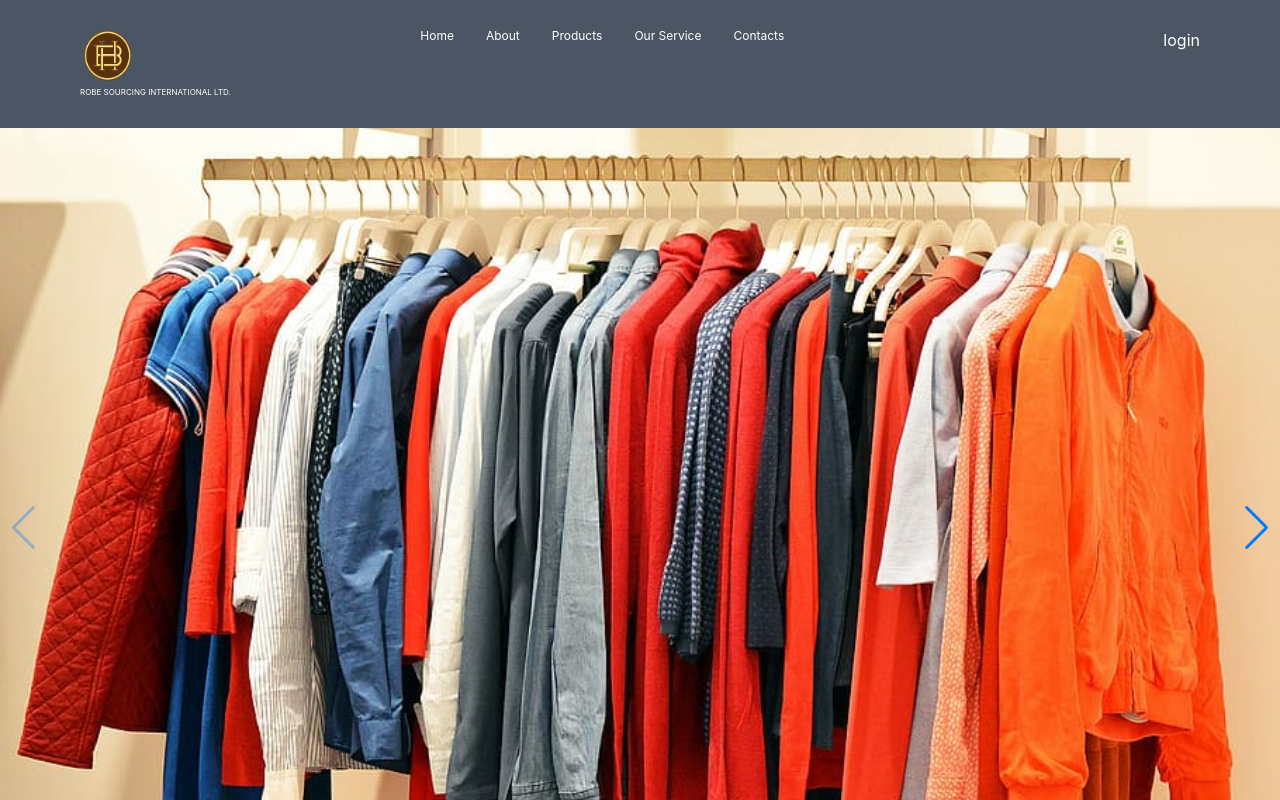
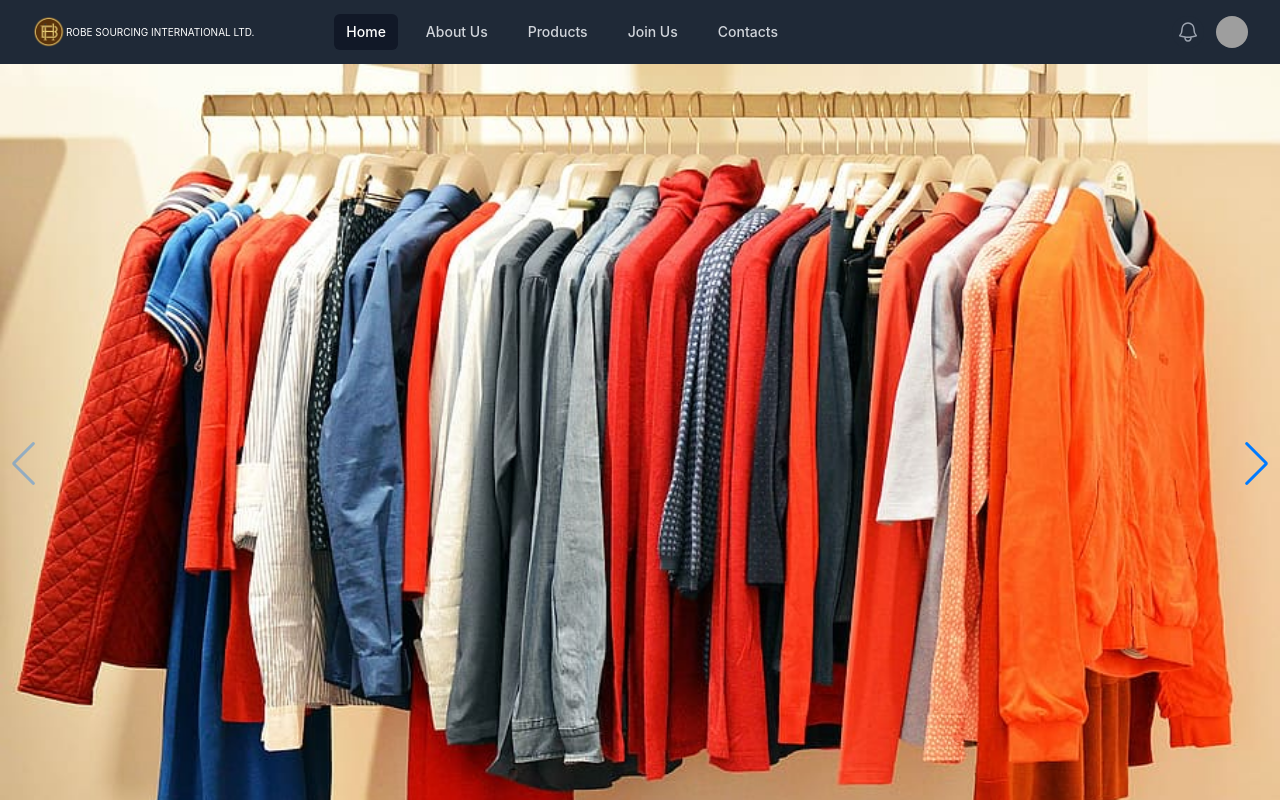
Before and after one commit to sabbirhosssen/Task_Tars_Binary, a React (Create React App) app: page / in a window 1280 px wide. Shown: the top 800 px of the page. Built offline with nearby package versions, Linux system fonts and the light colour scheme; grey boxes are pictures that could not be loaded.

Commit message:
added_topnavbar

```diff
--- a/package.json
+++ b/package.json
@@ -3,6 +3,8 @@
   "version": "0.1.0",
   "private": true,
   "dependencies": {
+    "@headlessui/react": "^1.7.5",
+    "@heroicons/react": "^2.0.13",
     "@testing-library/jest-dom": "^5.16.5",
     "@testing-library/react": "^13.4.0",
     "@testing-library/user-event": "^13.5.0",
--- a/src/Components/Headers/Header.js
+++ b/src/Components/Headers/Header.js
@@ -1,10 +1,11 @@
 import React from 'react';
-import Navbers from './Navbers/Navbers';
+import TopNavbar from './TopNavbar/TopNavbar';
 
 const Header = () => {
     return (
         <div>
-            <Navbers/>
+            {/* <Navbers/> */}
+            <TopNavbar/>
         </div>
     );
 };
--- /dev/null
+++ b/src/Components/Headers/TopNavbar/TopNavbar.js
@@ -0,0 +1,159 @@
+import { Disclosure, Menu, Transition } from '@headlessui/react'
+import { Bars3Icon, BellIcon, XMarkIcon } from '@heroicons/react/24/outline'
+import { Fragment } from 'react'
+import logo from './../../Images/logo-removebg-preview.png'
+
+const navigation = [
+  { name: 'Home', href: '#', current: true },
+  { name: 'About Us', href: '#', current: false },
+  { name: 'Products', href: '#', current: false },
+  { name: 'Join Us', href: '#', current: false },
+  { name: 'Contacts', href: '#', current: false },
+]
+
+function classNames(...classes) {
+  return classes.filter(Boolean).join(' ')
+}
+
+export default function TopNavbar() {
+  return (
+    <Disclosure as="nav" className="bg-gray-800">
+      {({ open }) => (
+        <>
+          <div className="mx-auto max-w-7xl px-2 sm:px-6 lg:px-8">
+            <div className="relative flex h-16 items-center justify-between">
+              <div className="absolute inset-y-0 left-0 flex items-center sm:hidden">
+                {/* Mobile menu button*/}
+                <Disclosure.Button className="inline-flex items-center justify-center rounded-md p-2 text-gray-400 hover:bg-gray-700 hover:text-white focus:outline-none focus:ring-2 focus:ring-inset focus:ring-white">
+                  <span className="sr-only">Open main menu</span>
+                  {open ? (
+                    <XMarkIcon className="block h-6 w-6" aria-hidden="true" />
+                  ) : (
+                    <Bars3Icon className="block h-6 w-6" aria-hidden="true" />
+                  )}
+                </Disclosure.Button>
+              </div>
+              <div className="flex flex-1 items-center justify-center sm:items-stretch sm:justify-start">
+                <div className="flex flex-shrink-0 items-center">
+                  <img
+                    className="block h-8 w-auto lg:hidden"
+                    src={logo}
+                    alt="Your Company"
+                  />
+                  <img
+                    className="hidden h-8 w-auto lg:block"
+                    src={logo}
+                    alt="Your Company"
+                  />
+
+                    <h6 className='inline-block text-xs text-white' style={{fontSize:"10px"}}>ROBE SOURCING INTERNATIONAL LTD.</h6>
+                </div>
+                <div className="hidden sm:ml-6 lg:ml-20 sm:block ">
+                  <div className="flex space-x-4 justify-center justify-items-center">
+                    {navigation.map((item) => (
+                      <a
+                        key={item.name}
+                        href={item.href}
+                        className={classNames(
+                          item.current ? 'bg-gray-900 text-white' : 'text-gray-300 hover:bg-gray-700 hover:text-white',
+                          'px-3 py-2 rounded-md text-sm font-medium'
+                        )}
+                        aria-current={item.current ? 'page' : undefined}
+                      >
+                        {item.name}
+                      </a>
+                    ))}
+                  </div>
+                </div>
+              </div>
+              <div className="absolute inset-y-0 right-0 flex items-center pr-2 sm:static sm:inset-auto sm:ml-6 sm:pr-0">
+                <button
+                  type="button"
+                  className="rounded-full bg-gray-800 p-1 text-gray-400 hover:text-white focus:outline-none focus:ring-2 focus:ring-white focus:ring-offset-2 focus:ring-offset-gray-800"
+                >
+                  <span className="sr-only">View notifications</span>
+                  <BellIcon className="h-6 w-6" aria-hidden="true" />
+                </button>
+
+                {/* Profile dropdown */}
+                <Menu as="div" className="relative ml-3">
+                  <div>
+                    <Menu.Button className="flex rounded-full bg-gray-800 text-sm focus:outline-none focus:ring-2 focus:ring-white focus:ring-offset-2 focus:ring-offset-gray-800">
+                      <span className="sr-only">Open user menu</span>
+                      <img
+                        className="h-8 w-8 rounded-full"
+                        src="https://images.unsplash.com/photo-1472099645785-5658abf4ff4e?ixlib=rb-1.2.1&ixid=eyJhcHBfaWQiOjEyMDd9&auto=format&fit=facearea&facepad=2&w=256&h=256&q=80"
+                        alt=""
+                      />
+                    </Menu.Button>
+                  </div>
+                  <Transition
+                    as={Fragment}
+                    enter="transition ease-out duration-100"
+                    enterFrom="transform opacity-0 scale-95"
+                    enterTo="transform opacity-100 scale-100"
+                    leave="transition ease-in duration-75"
+                    leaveFrom="transform opacity-100 scale-100"
+                    leaveTo="transform opacity-0 scale-95"
+                  >
+                    <Menu.Items className="absolute right-0 z-10 mt-2 w-48 origin-top-right rounded-md bg-white py-1 shadow-lg ring-1 ring-black ring-opacity-5 focus:outline-none">
+                      <Menu.Item>
+                        {({ active }) => (
+                          <a
+                            href="#fh"
+                            className={classNames(active ? 'bg-gray-100' : '', 'block px-4 py-2 text-sm text-gray-700')}
+                          >
+                            Your Profile
+                          </a>
+                        )}
+                      </Menu.Item>
+                      <Menu.Item>
+                        {({ active }) => (
+                          <a
+                            href="#f"
+                            className={classNames(active ? 'bg-gray-100' : '', 'block px-4 py-2 text-sm text-gray-700')}
+                          >
+                            Settings
+                          </a>
+                        )}
+                      </Menu.Item>
+                      <Menu.Item>
+                        {({ active }) => (
+                          <a
+                            href="#fd"
+                            className={classNames(active ? 'bg-gray-100' : '', 'block px-4 py-2 text-sm text-gray-700')}
+                          >
+                            Sign out
+                          </a>
+                        )}
+                      </Menu.Item>
+                    </Menu.Items>
+                  </Transition>
+                </Menu>
+              </div>
+            </div>
+          </div>
+
+          <Disclosure.Panel className="sm:hidden">
+            <div className="space-y-1 px-2 pt-2 pb-3">
+              {navigation.map((item) => (
+                <Disclosure.Button
+                  key={item.name}
+                  as="a"
+                  href={item.href}
+                  className={classNames(
+                    item.current ? 'bg-gray-900 text-white' : 'text-gray-300 hover:bg-gray-700 hover:text-white',
+                    'block px-3 py-2 rounded-md text-base font-medium'
+                  )}
+                  aria-current={item.current ? 'page' : undefined}
+                >
+                  {item.name}
+                </Disclosure.Button>
+              ))}
+            </div>
+          </Disclosure.Panel>
+        </>
+      )}
+    </Disclosure>
+  )
+}
--- a/src/Components/Home/Home.js
+++ b/src/Components/Home/Home.js
@@ -4,8 +4,8 @@
 import Header from '../Headers/Header';
 import Products from '../Products/Products';
 import Service from '../Services/Service';
-import Slider from '../Slider/Slider';
 import Quality from './Homepage/Quality';
+import Slider from './Homepage/Slider/Slider';
 
 const Home = () => {
     return (
--- a/src/Components/Slider/Slider.js
+++ b/src/Components/Home/Homepage/Slider/Slider.js
@@ -12,7 +12,7 @@
 import 'swiper/css/scrollbar';
 
 //import slide image
-import bannar_1 from "./../Images//bannar-1.jpeg";
+import bannar_1 from "./../../../Images/bannar-1.jpeg";
 
 const Slider = () => {
     return (
```
Also changed, not shown: 1 other file (tests, documents, lock files or other folders).
